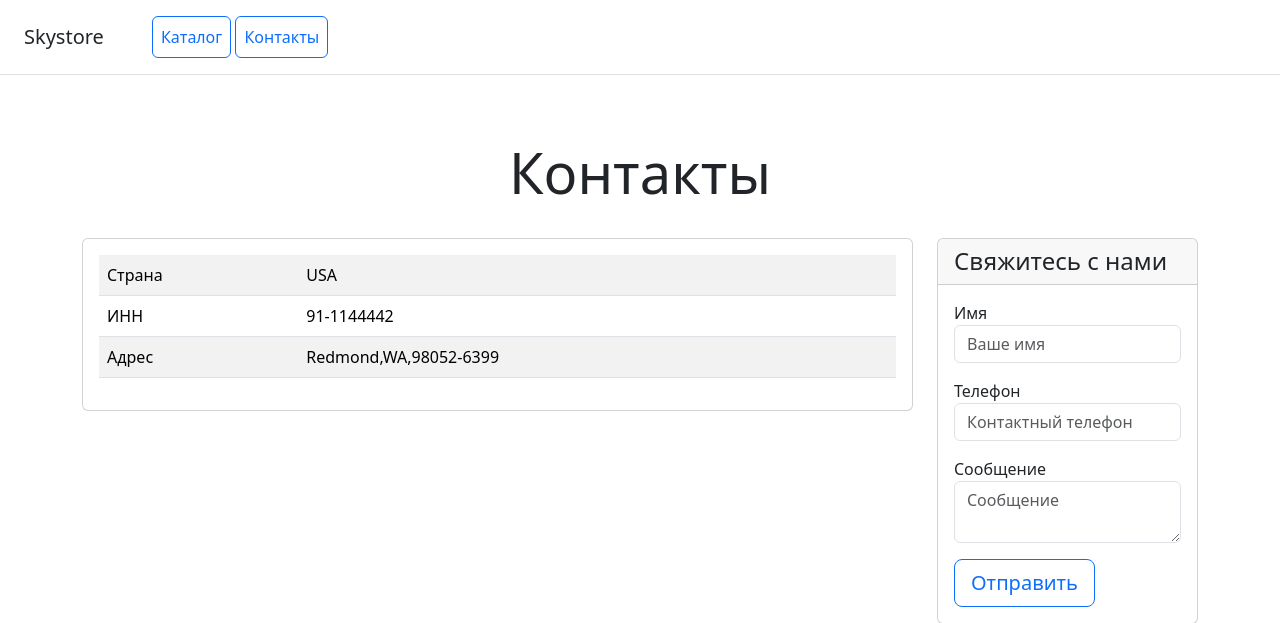
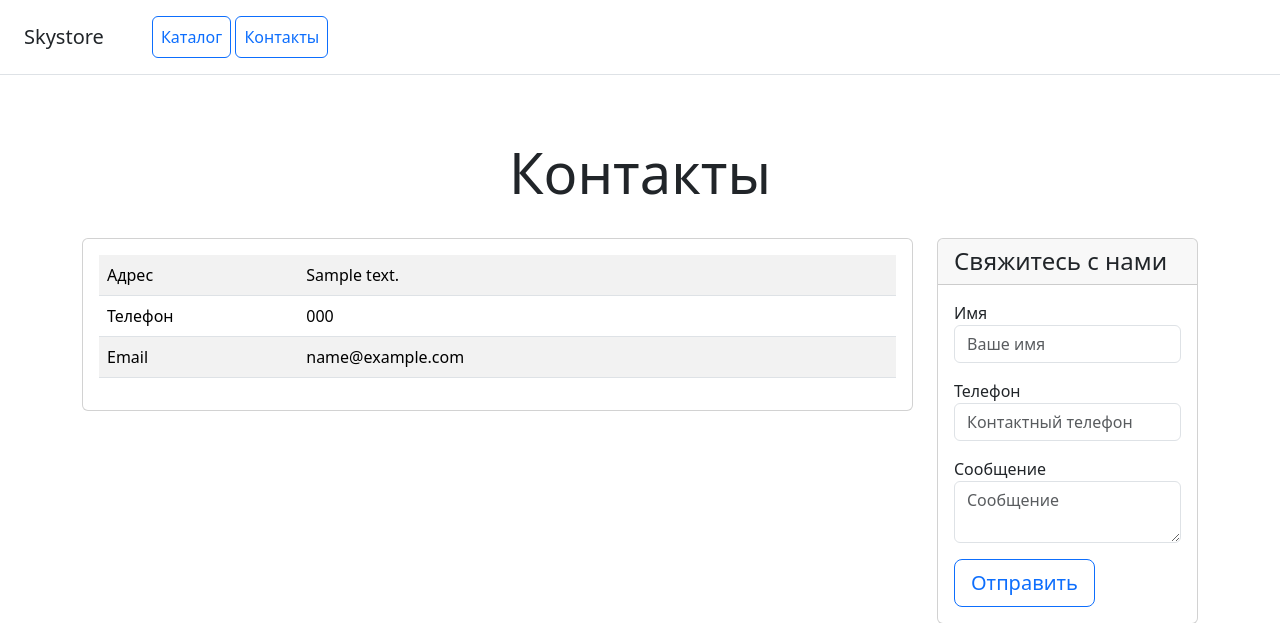
Before and after one commit to obladishka/Skystore, a Django app: page /contacts/ in a window 1280 px wide. Shown: the top 623 px of the page. Run offline with Django 5.2, Linux system fonts and the light colour scheme; tables that the repository leaves empty hold one stand-in row (values such as "Sample post"); some libraries are stand-ins or nearby versions.

Commit message:
update contacts controller

```diff
--- a/catalog/templates/catalog/contacts.html
+++ b/catalog/templates/catalog/contacts.html
@@ -25,18 +25,20 @@
             <div class="card mb-4 box-shadow">
                 <div class="card-body">
                     <table class="table table-striped">
+                        {% for contact in contacts %}
                             <tr>
-                            <td class="w-25">Страна</td>
-                            <td>USA</td>
+                                <td class="w-25">Адрес</td>
+                                <td>{{ contact.address }}</td>
                             </tr>
                             <tr>
-                            <td class="w-25">ИНН</td>
-                            <td>91-1144442</td>
+                                <td class="w-25">Телефон</td>
+                                <td>{{ contact.phone }}</td>
                             </tr>
                             <tr>
-                            <td class="w-25">Адрес</td>
-                            <td>Redmond,WA,98052-6399</td>
+                                <td class="w-25">Email</td>
+                                <td>{{ contact.email }}</td>
                             </tr>
+                        {% endfor %}
                     </table>
                 </div>
             </div>
--- a/catalog/views.py
+++ b/catalog/views.py
@@ -1,6 +1,6 @@
 from django.shortcuts import render
 
-from catalog.models import Product
+from catalog.models import Contacts, Product
 
 
 def home(request):
@@ -24,4 +24,6 @@ def contacts(request):
 
         context = {"name": name}
         return render(request, "catalog/message.html", context)
-    return render(request, "catalog/contacts.html")
+
+    context = {"contacts": Contacts.objects.all()}
+    return render(request, "catalog/contacts.html", context)
```
Lines whose indentation alone changed are shown as unchanged.
